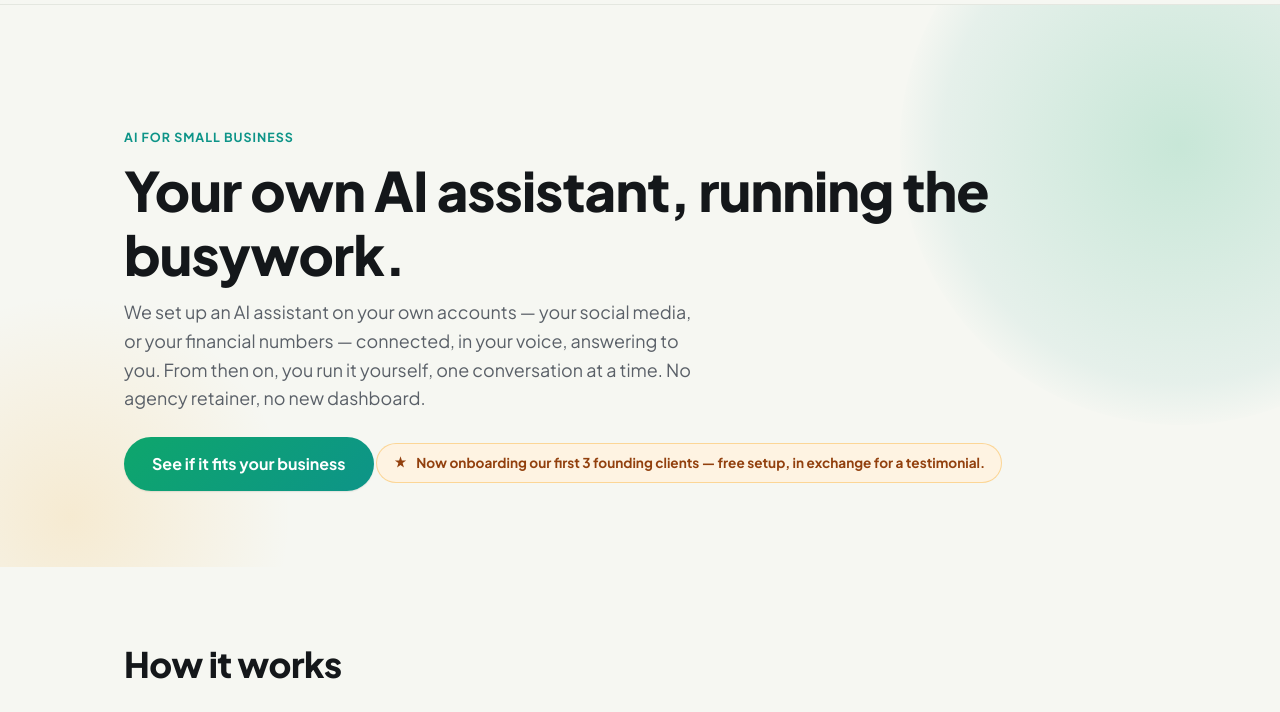
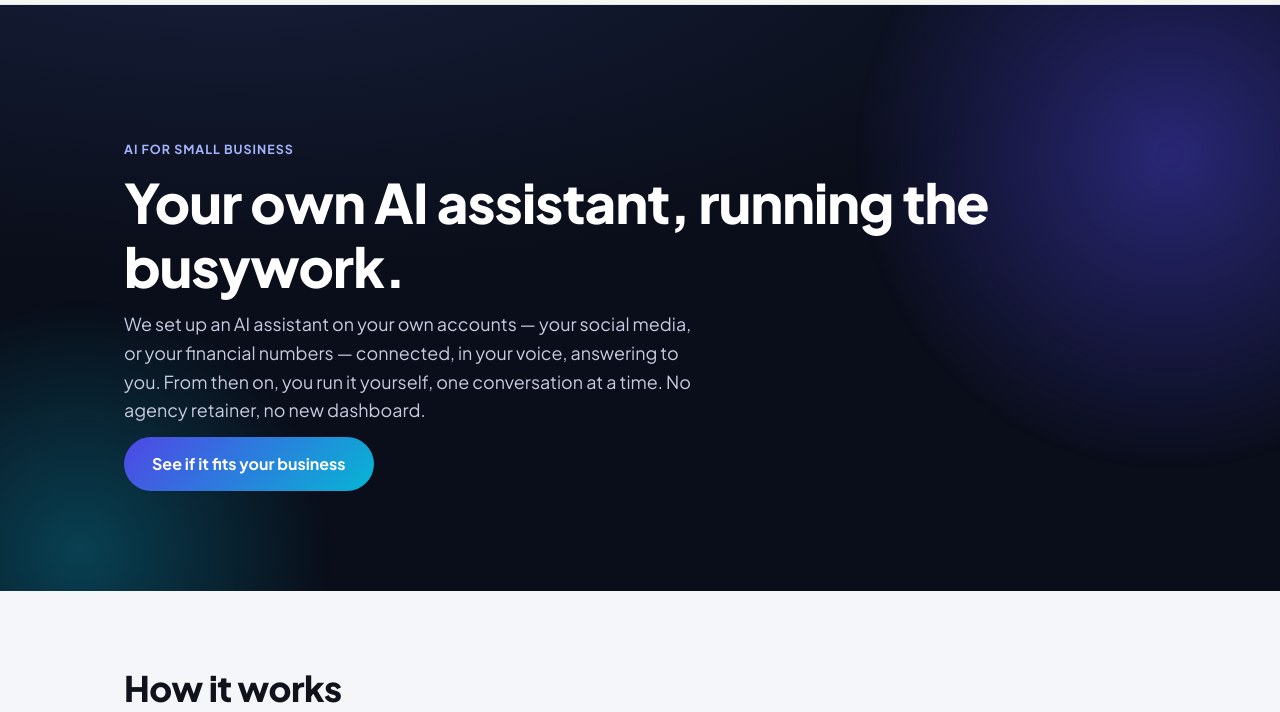
Before and after one commit to tsviljoen-bot/loopwork-landing, a plain HTML site: page index.html in a window 1280 px wide. Shown: the part 71-783 px from the top of the page. Drawn offline with Linux system fonts and the light colour scheme.

Commit message:
Remove founding-client badge; move to a bolder indigo/cyan palette
Drops the green/cream look for something more premium: a dark navy hero
with glowing indigo-to-cyan gradient blobs and white text, and the same
gradient carried through buttons, icons, step numbers and checkmarks
everywhere else on the (still light) body sections. Removes the "first
3 founding clients" hero badge per request and updates
SITE-CONTENT-REFERENCE.md to match — note the FAQ's cost answer still
mentions the founding-client offer, left as-is since that's a pricing/
business-model call, not a design one.

Co-Authored-By: Claude Sonnet 5 <noreply@anthropic.com>

```diff
--- a/index.html
+++ b/index.html
@@ -25,7 +25,6 @@
     <h1>Your own AI assistant, running the busywork.</h1>
     <p class="sub">We set up an AI assistant on your own accounts — your social media, or your financial numbers — connected, in your voice, answering to you. From then on, you run it yourself, one conversation at a time. No agency retainer, no new dashboard.</p>
     <a class="btn-primary" href="#contact">See if it fits your business</a>
-    <p class="founding-badge"><svg viewBox="0 0 24 24" fill="currentColor"><path d="M12 2l2.2 6.8H21l-5.6 4.1 2.1 6.9L12 15.8 6.5 19.8l2.1-6.9L3 8.8h6.8z"/></svg>Now onboarding our first 3 founding clients — free setup, in exchange for a testimonial.</p>
   </div>
 </section>
 
--- a/styles.css
+++ b/styles.css
@@ -1,22 +1,24 @@
 :root {
-  --ink: #14171a;
-  --ink-soft: #5a6068;
-  --ink-faint: #8a8f96;
-  --paper: #f6f7f2;
+  --ink: #10131c;
+  --ink-soft: #545b6b;
+  --ink-faint: #8a8f9e;
+  --paper: #f5f6fa;
   --paper-raised: #ffffff;
-  --line: #e4e7e0;
-  --accent: #0ea66c;
-  --accent-2: #0d9488;
+  --line: #e2e4ee;
+  --accent: #4f46e5;
+  --accent-2: #06b6d4;
   --accent-ink: #ffffff;
-  --accent-soft: #e3f5ec;
-  --highlight: #f59e0b;
-  --highlight-ink: #92400e;
-  --highlight-soft: #fef3e2;
+  --accent-soft: #eef0fd;
+  --dark: #0a0e1a;
+  --dark-2: #171f3b;
+  --dark-ink: #ffffff;
+  --dark-ink-soft: #c7cbe0;
   --radius: 16px;
   --radius-lg: 22px;
   --radius-pill: 999px;
-  --shadow-sm: 0 1px 2px rgba(20, 23, 26, 0.05), 0 1px 1px rgba(20, 23, 26, 0.04);
-  --shadow-md: 0 14px 32px -12px rgba(20, 23, 26, 0.22);
+  --shadow-sm: 0 1px 2px rgba(16, 19, 28, 0.05), 0 1px 1px rgba(16, 19, 28, 0.04);
+  --shadow-md: 0 14px 32px -12px rgba(16, 19, 28, 0.22);
+  --shadow-glow: 0 16px 36px -10px rgba(79, 70, 229, 0.45);
   --max-width: 1080px;
   --font-sans: "Plus Jakarta Sans", -apple-system, BlinkMacSystemFont, "Segoe UI", sans-serif;
 }
@@ -85,21 +87,6 @@ p { margin: 0 0 12px; color: var(--ink-soft); }
   flex: none;
 }
 
-.founding-badge {
-  display: inline-flex;
-  align-items: center;
-  gap: 8px;
-  margin: 18px 0 0;
-  padding: 8px 16px;
-  border-radius: var(--radius-pill);
-  background: var(--highlight-soft);
-  border: 1px solid rgba(245, 158, 11, 0.35);
-  color: var(--highlight-ink);
-  font-size: 0.85rem;
-  font-weight: 700;
-}
-.founding-badge svg { width: 15px; height: 15px; flex: none; }
-
 .nav-cta, .btn-primary {
   display: inline-flex;
   align-items: center;
@@ -118,35 +105,47 @@ p { margin: 0 0 12px; color: var(--ink-soft); }
 .btn-primary { padding: 14px 28px; font-size: 1rem; }
 .nav-cta:hover, .btn-primary:hover {
   transform: translateY(-2px);
-  box-shadow: 0 16px 32px -10px rgba(14, 166, 108, 0.4);
+  box-shadow: var(--shadow-glow);
 }
 
 section { padding: 76px 0; position: relative; }
 
-.hero { position: relative; overflow: hidden; padding-top: 118px; }
+.hero {
+  position: relative;
+  overflow: hidden;
+  padding-top: 130px;
+  padding-bottom: 100px;
+  background: radial-gradient(ellipse 120% 100% at 18% -15%, var(--dark-2) 0%, var(--dark) 60%);
+  color: var(--dark-ink);
+}
 .hero::before {
   content: "";
   position: absolute;
-  top: -140px;
-  right: -180px;
-  width: 560px;
-  height: 560px;
+  top: -160px;
+  right: -200px;
+  width: 620px;
+  height: 620px;
   border-radius: 50%;
-  background: radial-gradient(circle, rgba(14, 166, 108, 0.20), rgba(13, 148, 136, 0.07) 60%, transparent 72%);
+  background: radial-gradient(circle, rgba(79, 70, 229, 0.45), rgba(79, 70, 229, 0.08) 60%, transparent 72%);
+  filter: blur(4px);
   pointer-events: none;
 }
 .hero::after {
   content: "";
   position: absolute;
-  bottom: -180px;
-  left: -160px;
-  width: 460px;
-  height: 460px;
+  bottom: -220px;
+  left: -180px;
+  width: 520px;
+  height: 520px;
   border-radius: 50%;
-  background: radial-gradient(circle, rgba(245, 158, 11, 0.14), transparent 68%);
+  background: radial-gradient(circle, rgba(6, 182, 212, 0.30), transparent 68%);
+  filter: blur(4px);
   pointer-events: none;
 }
 .hero .wrap { position: relative; z-index: 1; }
+.hero h1 { color: var(--dark-ink); }
+.hero .eyebrow { color: #a5b4fc; }
+.hero .sub { color: var(--dark-ink-soft); }
 
 .icon-badge {
   display: inline-flex;
```
Also changed, not shown: 1 other file.
